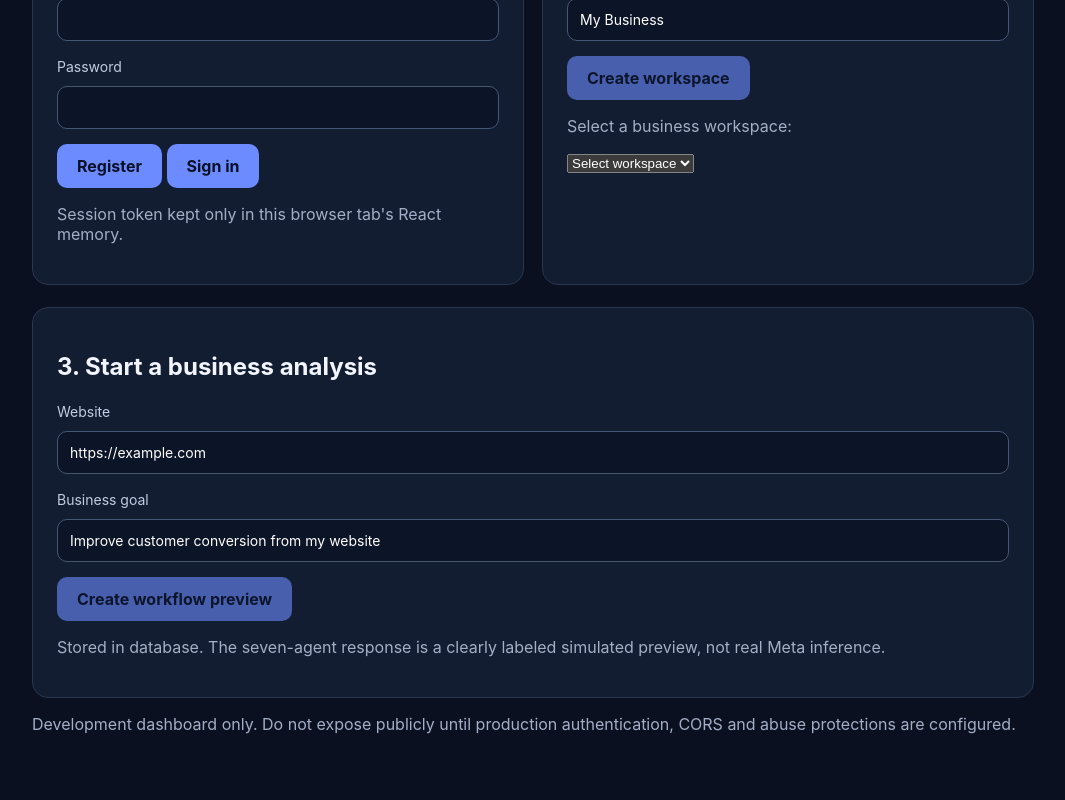
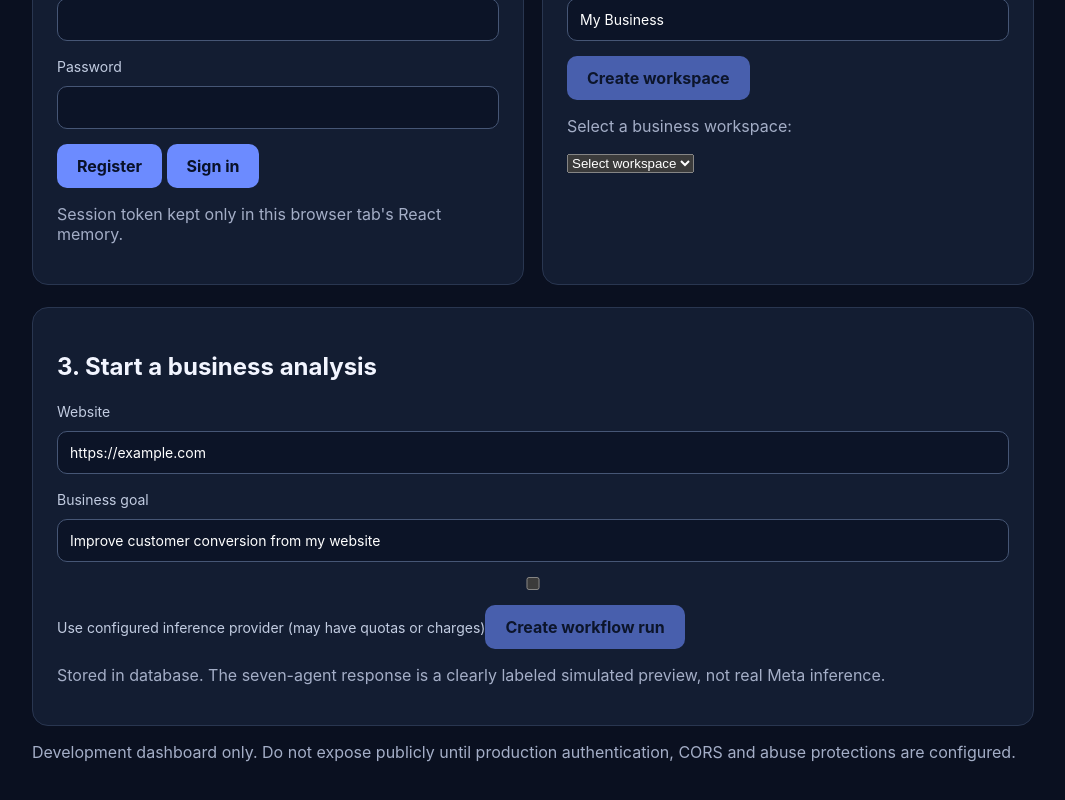
Before and after one commit to koushikdatascience-netizen/SentinelX, a Next.js app in the folder frontend/: page / in a window 1280 px wide. Shown: the part 336-1136 px from the top of the page, without its empty margins (107-1172 px from the left). Built offline with nearby package versions, Linux system fonts and the light colour scheme; no server answers.

Commit message:
feat: add optional provider inference to dashboard workflow runs

```diff
--- a/frontend/app/page.tsx
+++ b/frontend/app/page.tsx
@@ -6,7 +6,7 @@ export default function Home(){
  const [email,setEmail]=useState("");const [password,setPassword]=useState("");
  const [token,setToken]=useState("");const [workspaces,setWorkspaces]=useState<Workspace[]>([]);
  const [workspaceName,setWorkspaceName]=useState("My Business");const [active,setActive]=useState("");
- const [website,setWebsite]=useState("https://example.com");const [goal,setGoal]=useState("Improve customer conversion from my website");
+ const [useInference,setUseInference]=useState(false);const [website,setWebsite]=useState("https://example.com");const [goal,setGoal]=useState("Improve customer conversion from my website");
  const [output,setOutput]=useState<unknown>(null);const [error,setError]=useState("");const [busy,setBusy]=useState(false);
  async function call(path:string,method="GET",body?:unknown,auth=token){
   setError("");setBusy(true);
@@ -24,7 +24,7 @@ export default function Home(){
  return <main><p className="tag">SENTINELX / HACKATHON 2026</p><h1>Business Intelligence Command Center</h1><p className="muted">Evidence-first research · Human-approved actions · Multimodal AI foundation</p>
  <div className="columns"><section className="card"><h2>1. Account</h2><label>Email<input type="email" value={email} onChange={e=>setEmail(e.target.value)}/></label><label>Password<input type="password" value={password} onChange={e=>setPassword(e.target.value)}/></label><button disabled={busy} onClick={()=>authenticate("register")}>Register</button>{" "}<button disabled={busy} onClick={()=>authenticate("login")}>Sign in</button><p className="muted">Session token kept only in this browser tab's React memory.</p></section>
  <section className="card"><h2>2. Workspace</h2><label>Name<input value={workspaceName} onChange={e=>setWorkspaceName(e.target.value)}/></label><button disabled={!token||busy} onClick={createWorkspace}>Create workspace</button><p className="muted">Select a business workspace:</p><select aria-label="Workspace" value={active} onChange={e=>setActive(e.target.value)}><option value="">Select workspace</option>{workspaces.map(w=><option key={w.id} value={w.id}>{w.name}</option>)}</select></section></div>
- <section className="card"><h2>3. Start a business analysis</h2><label>Website<input value={website} onChange={e=>setWebsite(e.target.value)}/></label><label>Business goal<input value={goal} onChange={e=>setGoal(e.target.value)}/></label><button disabled={!token||!active||busy} onClick={()=>call("/api/v1/workspaces/"+active+"/runs","POST",{website,goal})}>Create workflow preview</button><p className="muted">Stored in database. The seven-agent response is a clearly labeled simulated preview, not real Meta inference.</p></section>
+ <section className="card"><h2>3. Start a business analysis</h2><label>Website<input value={website} onChange={e=>setWebsite(e.target.value)}/></label><label>Business goal<input value={goal} onChange={e=>setGoal(e.target.value)}/></label><label><input type="checkbox" checked={useInference} onChange={e=>setUseInference(e.target.checked)}/> Use configured inference provider (may have quotas or charges)</label><button disabled={!token||!active||busy} onClick={()=>call("/api/v1/workspaces/"+active+"/runs","POST",{website,goal,use_inference:useInference})}>Create workflow run</button><p className="muted">Stored in database. The seven-agent response is a clearly labeled simulated preview, not real Meta inference.</p></section>
  {error&&<section className="card" role="alert">Error: {error}</section>}
  {output!==null&&<section className="card"><h2>API result</h2><pre>{JSON.stringify(output,null,2)}</pre></section>}
  <p className="muted">Development dashboard only. Do not expose publicly until production authentication, CORS and abuse protections are configured.</p></main>;
```
